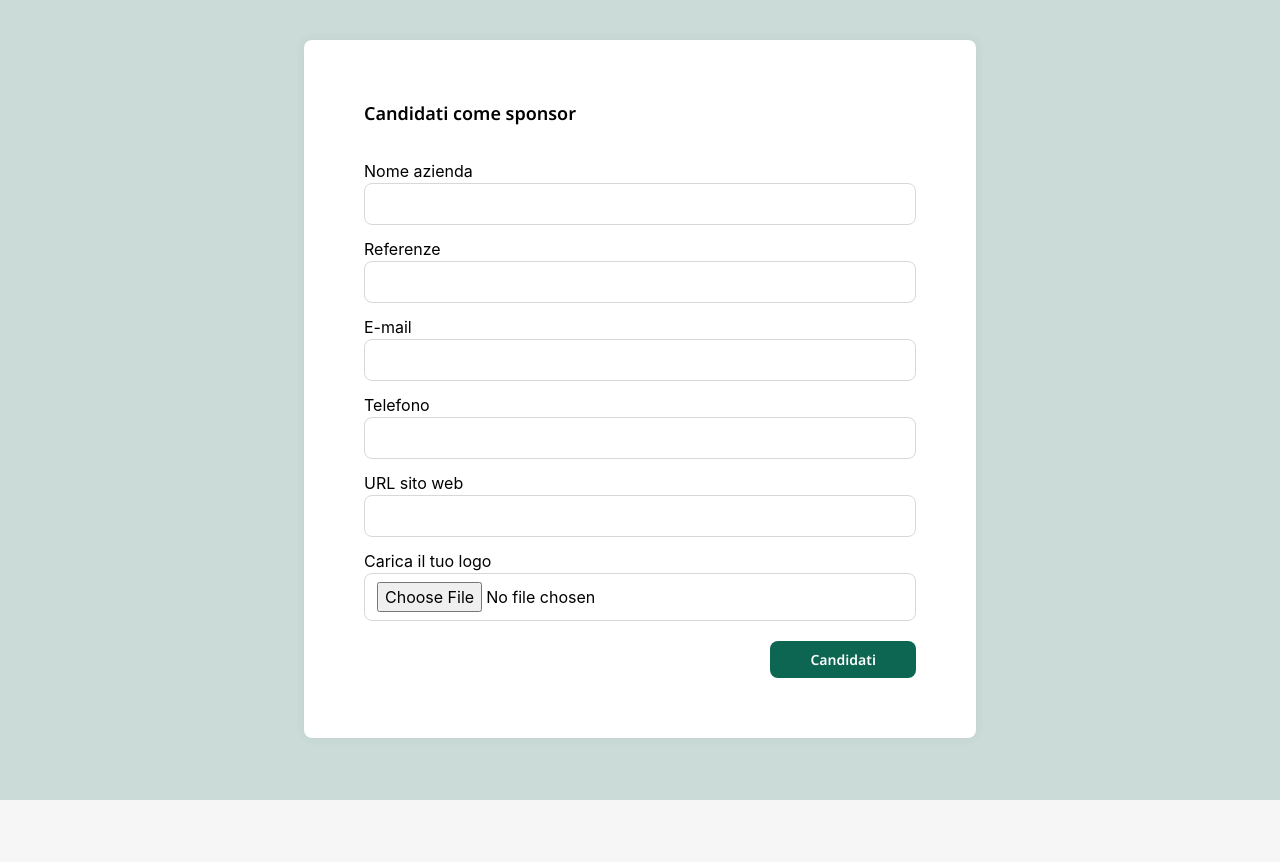
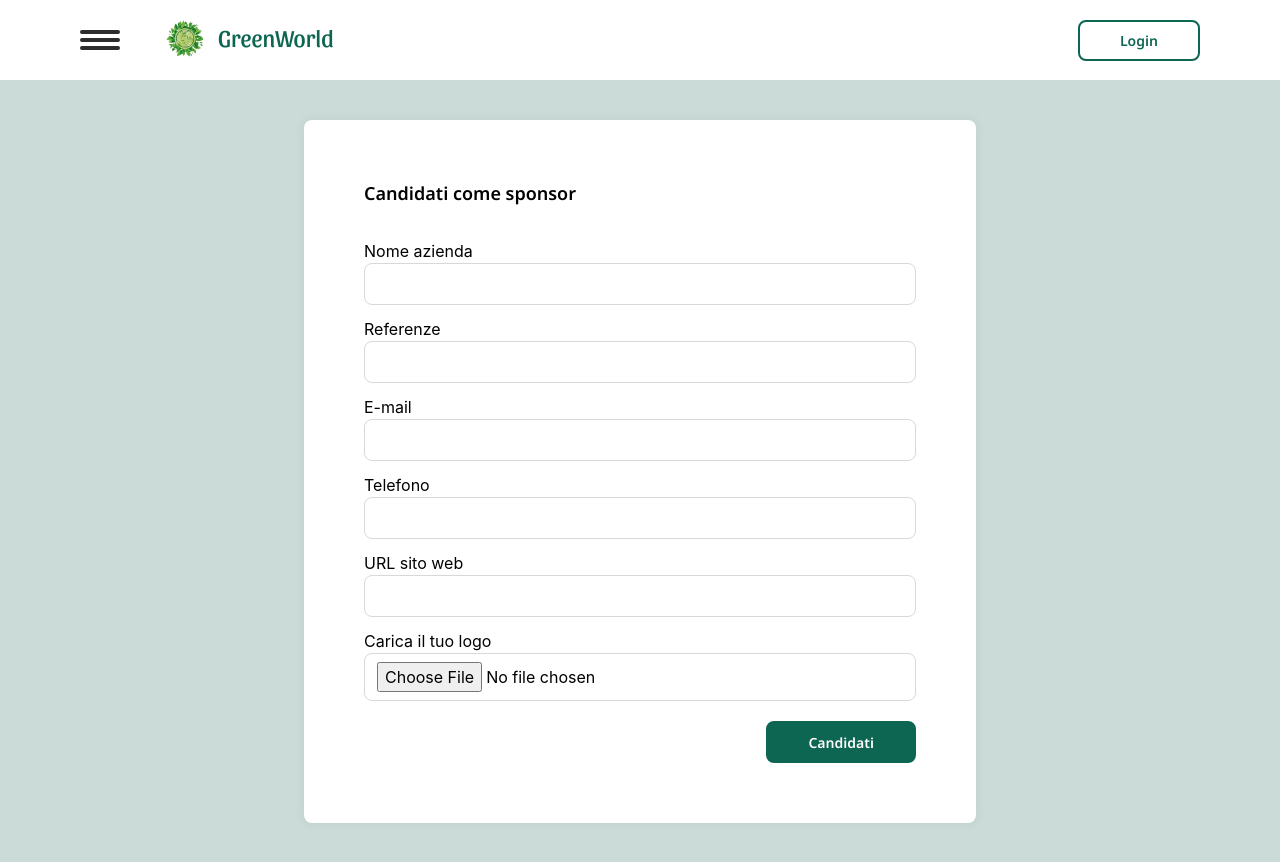
Before and after one commit to Ivanf1/greenworld-frontend, a React (Create React App) app: page /candidatura-sponsor in a window 1280 px wide. Before the commit the page ends 800 px from the top, so only its background shows below. Built offline with nearby package versions, Linux system fonts and the light colour scheme.

Commit message:
fix: nav style

```diff
--- a/src/App.tsx
+++ b/src/App.tsx
@@ -12,7 +12,7 @@ import Testimonianze from "./pages/Testimonianze";
 function App() {
   return (
     <BrowserRouter>
-      {/* <Navbar /> */}
+      <Navbar />
       {/* <CandidaturaSponsor></CandidaturaSponsor> */}
       {/* <TestimonianzaCard></TestimonianzaCard> */}
       {/* <SegnalazioneCard></SegnalazioneCard> */}
--- a/src/components/Navbar.css
+++ b/src/components/Navbar.css
@@ -1,23 +1,18 @@
 /* ---- navbar start ---- */
 nav > div.nav-container > div.left-container > div.logo-container > img.logo {
   box-sizing: border-box;
-  width: 50px;
-  height: 50px;
   object-fit: cover !important; /* does not look good without */
 }
 
 nav > div.nav-container > div.left-container > div.logo-container > span.logo-name {
-  font-size: 1.5rem;
   font-family: "SansitaRegular";
   color: #0d6651;
-  margin-bottom: 6px;
 }
 
-nav > div.nav-container > div.left-container > svg {
+svg.hamburger-icon {
   transition: fill 0.15s;
 }
-
-nav > div.nav-container > div.left-container > svg:hover {
+svg.hamburger-icon:hover {
   fill: #0d6651;
   cursor: pointer;
 }
--- a/src/components/Navbar.tsx
+++ b/src/components/Navbar.tsx
@@ -3,9 +3,9 @@ import "./Navbar.css";
 
 const Navbar = () => {
   return (
-    <nav className="h-20 px-20 w-full bg-white">
-      <div className="nav-container m-auto flex items-center min-h-full justify-between ">
-        <div className="left-container flex items-center gap-10">
+    <nav className="h-14 md:h-20 px-4 md:px-20 w-full bg-white">
+      <div className="nav-container m-auto flex items-center min-h-full justify-between">
+        <div className="left-container flex items-center gap-4 md:gap-10">
           <svg
             width="40"
             height="20"
@@ -18,12 +18,12 @@ const Navbar = () => {
             <rect y="8" width="40" height="4" rx="2" />
             <rect y="16" width="40" height="4" rx="2" />
           </svg>
-          <div className="flex gap-2 items-center logo-container hover:cursor-pointer">
-            <img className="logo" src={logo} alt="" />
-            <span className="logo-name">GreenWorld</span>
+          <div className="flex md:gap-2 items-center logo-container hover:cursor-pointer">
+            <img className="logo w-[30px] h-[30px] md:w-[50px] md:h-[50px]" src={logo} alt="" />
+            <span className="logo-name mb-[6px] text-lg md:text-xl">GreenWorld</span>
           </div>
         </div>
-        <button className="secondary">Login</button>
+        <button className="secondary nav">Login</button>
       </div>
     </nav>
   );
--- a/src/index.css
+++ b/src/index.css
@@ -51,6 +51,10 @@
   box-sizing: border-box;
 }
 
+#root {
+  min-height: 100vh;
+}
+
 /* ---- custom scrollbar start ---- */
 /* width */
 ::-webkit-scrollbar {
@@ -74,6 +78,29 @@
   background: #555;
 }
 /* ---- custom scrollbar end ---- */
+
+@layer components {
+  .card {
+    background: #ffffff;
+    mix-blend-mode: normal;
+    box-shadow: 0px 0px 8px 2px rgba(54, 54, 54, 0.05);
+    border-radius: 8px;
+  }
+
+  .input {
+    /* reset ios safari style */
+    -webkit-appearance: none;
+    -webkit-border-radius: 0;
+
+    border-radius: 8px;
+    width: 100%;
+    border: 1px solid #d8d8da;
+  }
+  .input:focus {
+    @apply focus:border-primary;
+    @apply focus:ring-primary;
+  }
+}
 
 body {
   margin: 0;
@@ -102,11 +129,16 @@ button {
   flex-direction: row;
   justify-content: center;
   align-items: center;
-  padding: 8px 40px;
-  max-height: 40px;
+  padding: 4px 20px;
+  max-height: 42px;
+  height: 42px;
   border-radius: 8px;
   font-family: "NotoSans-SemiBold";
   font-size: 14px;
+}
+
+button.nav {
+  max-height: 32px;
 }
 
 button.primary {
@@ -115,11 +147,12 @@ button.primary {
   -webkit-box-sizing: border-box;
   background: #0d6651;
   color: #ffffff;
-  transition: background 0.2s;
+  border: 2px solid #0d6651;
+  transition: 0.2s;
 }
-
 button.primary:hover {
   background: #348a76;
+  border: 2px solid #348a76;
 }
 
 button.secondary {
@@ -131,35 +164,11 @@ button.secondary {
   border: 2px solid #0d6651;
   transition: background, color 0.2s;
 }
-
 button.secondary:hover {
   background: #348a76;
   color: #fff;
 }
 /* ---- button end ---- */
-
-@layer components {
-  .card {
-    background: #ffffff;
-    mix-blend-mode: normal;
-    box-shadow: 0px 0px 8px 2px rgba(54, 54, 54, 0.05);
-    border-radius: 8px;
-  }
-
-  .input {
-    /* reset ios safari style */
-    -webkit-appearance: none;
-    -webkit-border-radius: 0;
-
-    border-radius: 8px;
-    width: 100%;
-    border: 1px solid #d8d8da;
-  }
-  .input:focus {
-    @apply focus:border-primary;
-    @apply focus:ring-primary;
-  }
-}
 
 [type="file"] {
   appearance: none;
@@ -180,3 +189,15 @@ img.profile-img {
   width: 80px;
   height: 80px;
 }
+
+@media (min-width: 768px) {
+  button {
+    padding: 8px 40px;
+  }
+  button.nav {
+    max-height: 41px;
+  }
+  div.form-background {
+    min-height: calc(100vh - 80px);
+  }
+}
```
